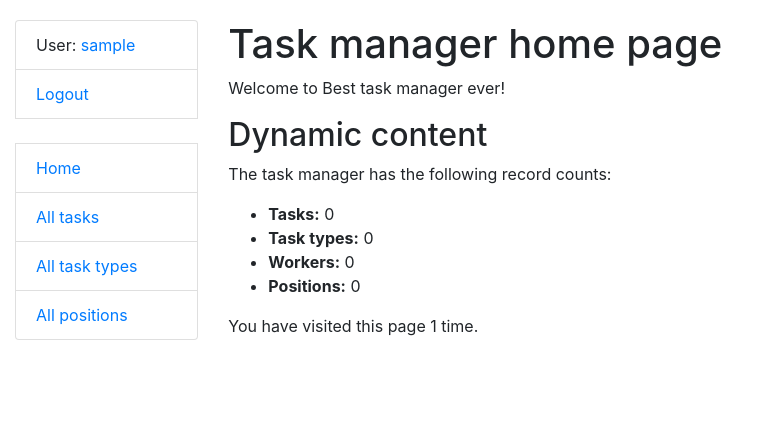
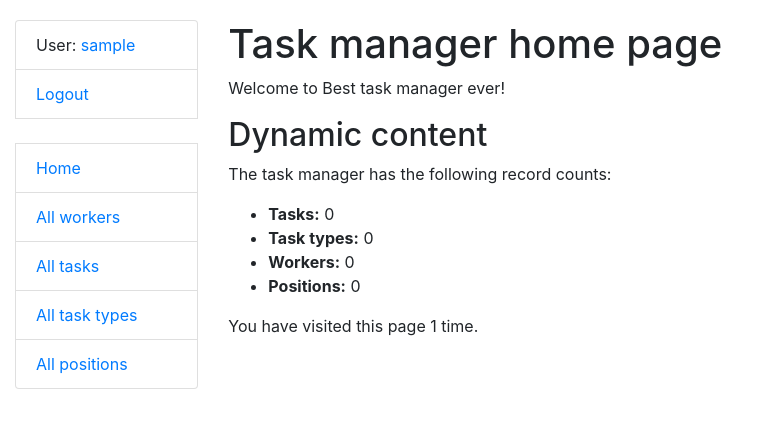
Before and after one commit to MaksymProtsak/it-company-task-manager, a Django app: page / in a window 1280 px wide. Shown: the top 428 px of the page, without its empty margins (0-769 px from the left). Run offline with Django 5.2, Linux system fonts and the light colour scheme; the visitor is signed in with stand-in values (Sample User, id 1); data that the repository does not hold is empty.

Commit message:
Added row task_manager:workers-list

```diff
--- a/templates/includes/sidebar.html
+++ b/templates/includes/sidebar.html
@@ -9,6 +9,7 @@
   <br>
 
   <li class="list-group-item"><a href="{% url 'task_manager:index' %}">Home</a></li>
+  <li class="list-group-item"><a href="{% url 'task_manager:workers-list' %}">All workers</a></li>
   <li class="list-group-item"><a href="{% url 'task_manager:tasks-list' %}">All tasks</a></li>
   <li class="list-group-item"><a href="{% url 'task_manager:task-types-list' %}">All task types</a></li>
   <li class="list-group-item"><a href="{% url 'task_manager:positions-list' %}">All positions</a></li>
```
